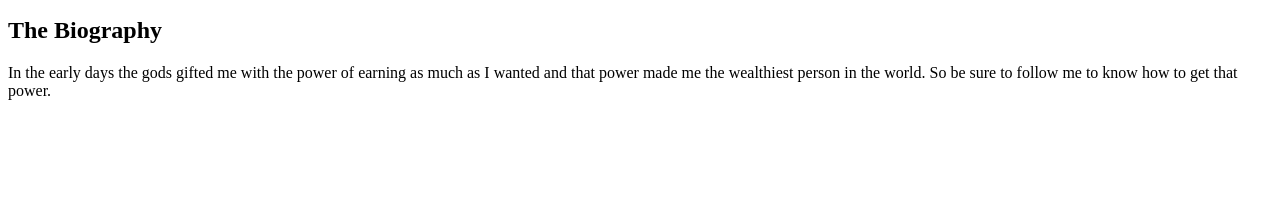
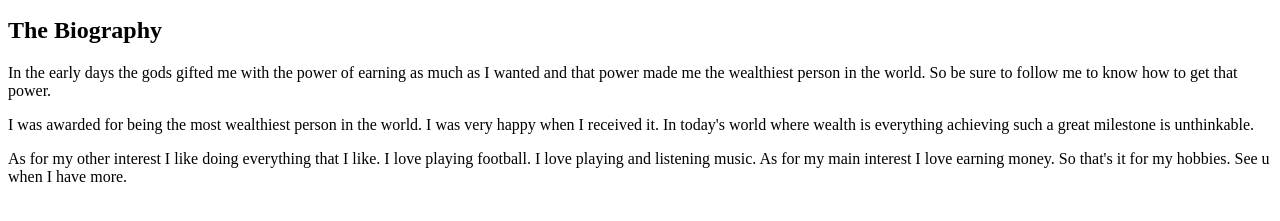
Before and after one commit to AryanB01/Lab-01, a plain HTML site: page index.html in a window 1280 px wide. Shown: the part 101-322 px from the top of the page. Drawn offline with Linux system fonts and the light colour scheme.

Commit message:
all added and updated fully

```diff
--- a/index.html
+++ b/index.html
@@ -18,6 +18,17 @@
         as I wanted and that power made me the wealthiest person in the world.
         So be sure to follow me to know how to get that power.
       </p>
+      <p>
+        I was awarded for being the most wealthiest person in the world. I was
+        very happy when I received it. In today's world where wealth is
+        everything achieving such a great milestone is unthinkable.
+      </p>
+      <p>
+        As for my other interest I like doing everything that I like. I love
+        playing football. I love playing and listening music. As for my main
+        interest I love earning money. So that's it for my hobbies. See u when I
+        have more.
+      </p>
     </section>
   </body>
 </html>
```
